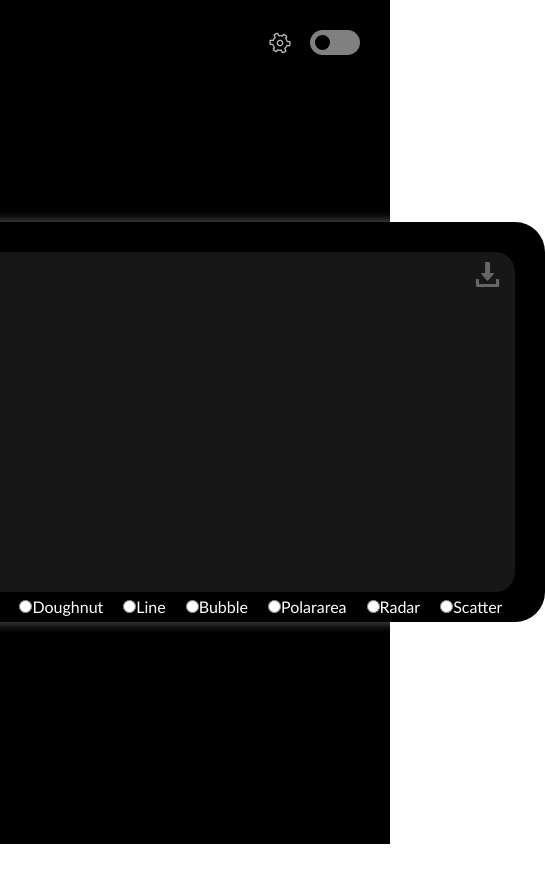
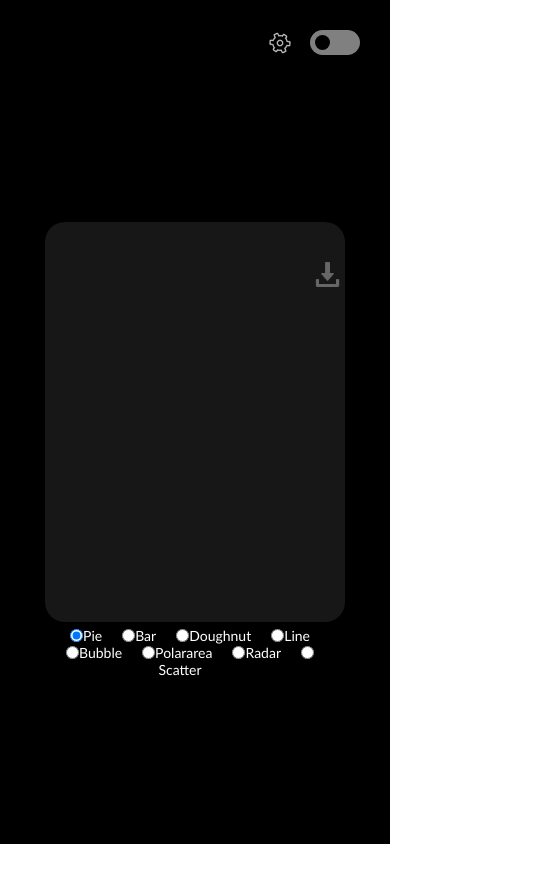
Before and after one commit to UFxx/Memory, a React (Create React App) app: page / in a window 390 px wide. Shown: the top 882 px of the page, 545 px wide, since content can reach past the window. Built offline with nearby package versions, Linux system fonts and the light colour scheme.

Commit message:
Adaptive layout

```diff
--- a/src/scss/common/_base.scss
+++ b/src/scss/common/_base.scss
@@ -7,7 +7,7 @@
 }
 
 body {
-  overflow: hidden
+  overflow: hidden;
 }
 
 .container-dark {
--- a/src/scss/common/_media.scss
+++ b/src/scss/common/_media.scss
@@ -1,11 +1,78 @@
-@media (max-width: 720px) {
-  .content {
-    width: 600px;
-    .choose-chart-type {
-      position: absolute;
-      font-size: 12px;
-      margin-top: 8px;
-      top: 0;
+@media (max-width: 1310px) {
+  %chart-settings {
+    .settings-close-button {
+      left: 85%;
     }
   }
 }
+
+@media (max-width: 955px) {
+  %chart-settings {
+    .settings-close-button {
+      left: 80%;
+    }
+  }
+}
+
+@media (max-width: 720px) {
+  .content-dark,
+  .content-light {
+    padding: 0;
+    box-shadow: none;
+    width: 500px;
+    .choose-chart-type {
+      position: absolute;
+      flex-wrap: wrap;
+      justify-content: center;
+      top: 100%;
+      width: 470px;
+    }
+  }
+  .content-light {
+    .choose-chart-type {
+      input + label {
+        color: black;
+      }
+    }
+  }
+  %chart-settings {
+    .settings-close-button {
+      left: 75%;
+    }
+  }
+}
+
+@media (max-width: 585px) {
+  %chart-settings {
+    .settings-close-button {
+      left: 70%;
+    }
+  }
+}
+
+@media (max-width: 520px) {
+  .content-dark,
+  .content-light {
+    width: 300px;
+    .choose-chart-type {
+      font-size: 14px;
+      width: 270px;
+    }
+  }
+}
+
+@media (max-width: 485px) {
+  %chart-settings {
+    .settings-close-button {
+      left: 60%;
+    }
+  }
+}
+
+@media (max-width: 370px) {
+  %chart-settings {
+    .settings-close-button {
+      left: 50%;
+    }
+  }
+}
--- a/src/scss/components/_Dataset.scss
+++ b/src/scss/components/_Dataset.scss
@@ -1,6 +1,10 @@
 .settings-content {
   position: relative;
   padding: 50px;
+  .datasets {
+    height: 400px;
+    overflow: auto;
+  }
   .dataset-content {
     position: relative;
     margin-top: 50px;
--- a/src/scss/components/_Settings.scss
+++ b/src/scss/components/_Settings.scss
@@ -29,3 +29,5 @@
     }
   }
 }
+
+// Close settings button in extends
```
